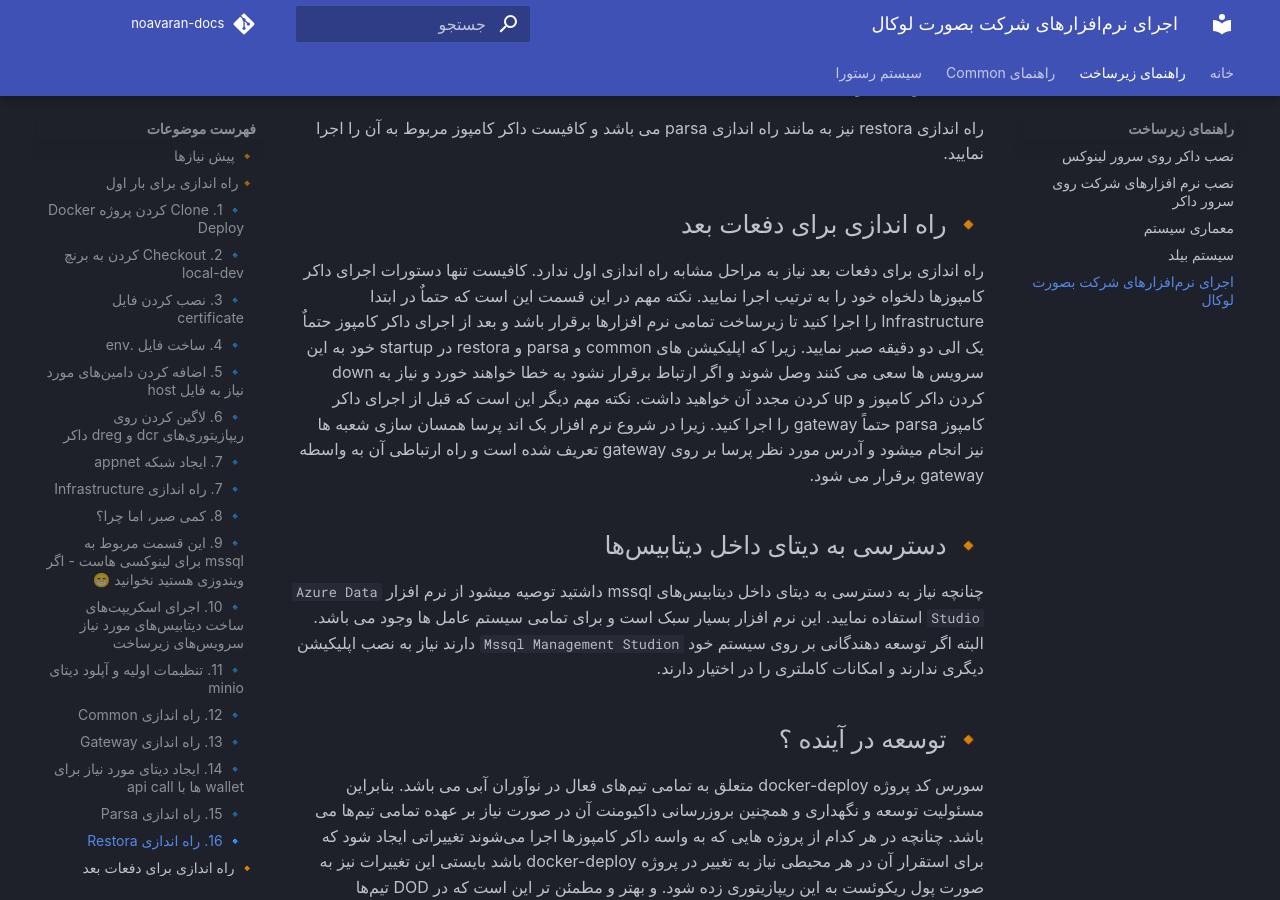
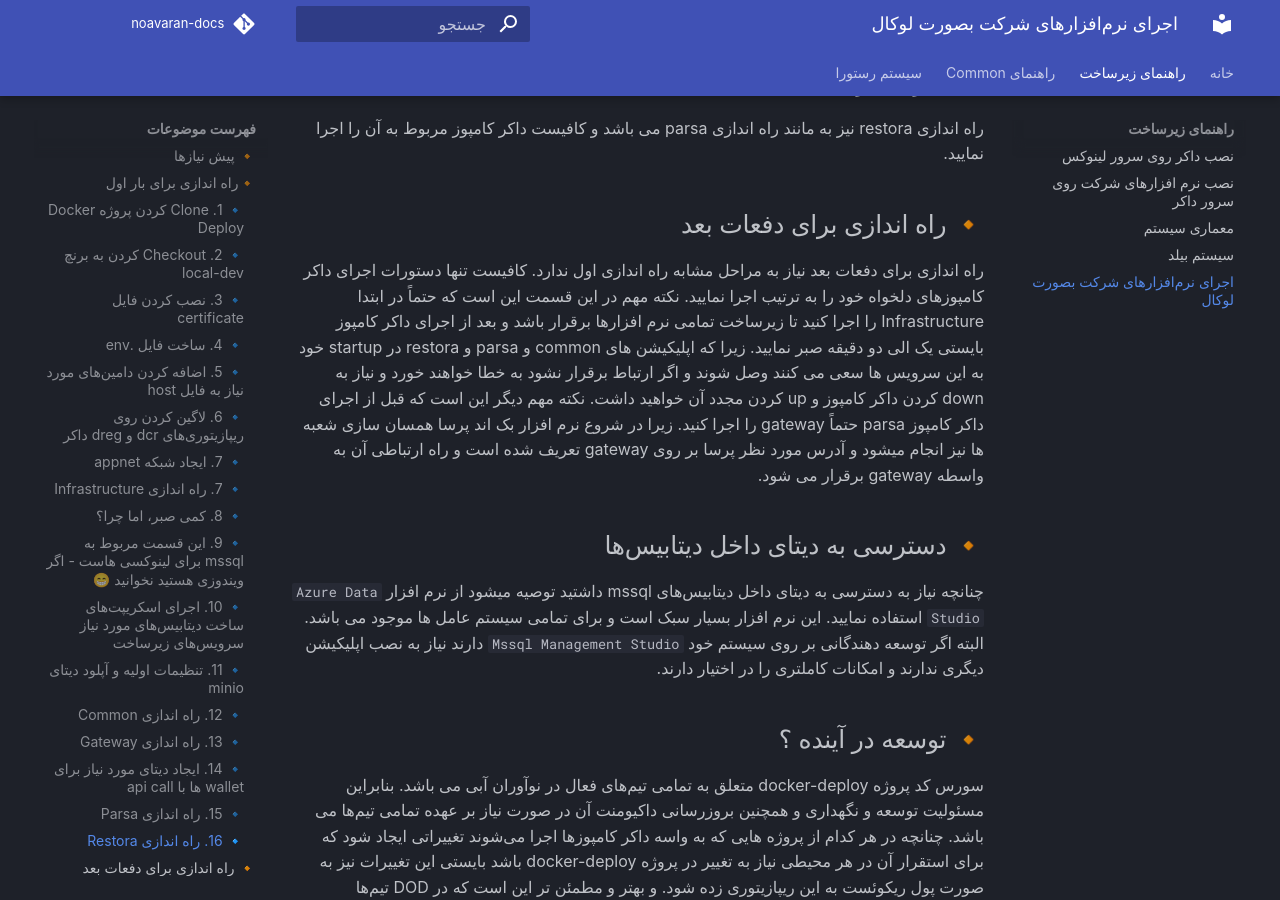
Before and after one commit to blue-innovators/noavaran-docs, an MkDocs documentation site: the page built from docs/infrastructure/setup-apps-local.md, in a window 1280 px wide and 900 px high, scrolled down 7601 px. Built offline with MkDocs 1.6.1 and Material for MkDocs 9.7.7, drawn with Linux system fonts in a browser that asks for light colours; some web fonts are replaced; comment, search, counter and statistics services are not loaded; some of the changed text lies outside the part shown.

Commit message:
proof read doc

````diff
--- a/docs/infrastructure/setup-apps-local.md
+++ b/docs/infrastructure/setup-apps-local.md
@@ -1,6 +1,6 @@
 # اجرای نرم‌افزارهای شرکت بصورت لوکال
 
-در این قسمت به صورت قدم به قدم نرم افزارهای موجود در شرکت را بصورت لوکال بر روی یک کامپیوتر راه اندازی میکنیم. این امکان به توسعه دهندگان اجازه می‌دهد تا دیپندنسی خود به هر کدام از سرورها جهت دریافت سرویس مد نظر را حذف کنند.
+در این قسمت به صورت قدم به قدم نرم افزارهای موجود در شرکت را بصورت لوکال بر روی یک کامپیوتر راه اندازی میکنیم. این امکان به توسعه دهندگان اجازه می‌دهد تا دیپندنسی خود به هر کدام از سرورها را جهت دریافت سرویس مد نظر حذف کنند.
 
 ## 🔸 پیش نیازها
 
@@ -56,7 +56,7 @@
 
 ### 🔹 5. اضافه کردن دامین‌های مورد نیاز به فایل host
 
-حال لازم است که در فایل host سیستم تمامی دامین‌های مورد نیاز را وارد کنیم تا بتوانیم آدرس های مورد نیازمان را بصورت لوکال در مرورگر سیستم خود ببینیم
+حال لازم است که در فایل host سیستم تمامی دامین‌های مورد نیاز را وارد کنیم تا بتوانیم آدرس های مورد نیازمان را بصورت لوکال در مرورگر سیستم خود ببینیم.
 آدرس ها را به شکل زیر تماماً به IP لوکال مپ میکنیم:
 
 ```
@@ -255,11 +255,11 @@
 راه اندازی restora نیز به مانند راه اندازی parsa می باشد و کافیست داکر کامپوز مربوط به آن را اجرا نمایید.
 
 ## 🔸 راه اندازی برای دفعات بعد
-راه اندازی برای دفعات بعد نیاز به مراحل مشابه راه اندازی اول ندارد. کافیست تنها دستورات اجرای داکر کامپوزها دلخواه خود را به ترتیب اجرا نمایید. نکته مهم در این قسمت این است که حتماٌ در ابتدا Infrastructure را اجرا کنید تا زیرساخت تمامی نرم افزارها برقرار باشد و بعد از اجرای داکر کامپوز حتماٌ یک الی دو دقیقه صبر نمایید. زیرا که اپلیکیشن های common و parsa و restora در startup خود به این سرویس ها سعی می کنند وصل شوند و اگر ارتباط برقرار نشود به خطا خواهند خورد و نیاز به down کردن داکر کامپوز و up کردن مجدد آن خواهید داشت. نکته مهم دیگر این است که قبل از اجرای داکر کامپوز parsa حتماً gateway را اجرا کنید. زیرا در شروع نرم افزار بک اند پرسا همسان سازی شعبه ها نیز انجام میشود و آدرس مورد نظر پرسا بر روی gateway تعریف شده است و راه ارتباطی آن به واسطه gateway برقرار می شود.
+راه اندازی برای دفعات بعد نیاز به مراحل مشابه راه اندازی اول ندارد. کافیست تنها دستورات اجرای داکر کامپوزهای دلخواه خود را به ترتیب اجرا نمایید. نکته مهم در این قسمت این است که حتماً در ابتدا Infrastructure را اجرا کنید تا زیرساخت تمامی نرم افزارها برقرار باشد و بعد از اجرای داکر کامپوز بایستی یک الی دو دقیقه صبر نمایید. زیرا که اپلیکیشن های common و parsa و restora در startup خود به این سرویس ها سعی می کنند وصل شوند و اگر ارتباط برقرار نشود به خطا خواهند خورد و نیاز به down کردن داکر کامپوز و up کردن مجدد آن خواهید داشت. نکته مهم دیگر این است که قبل از اجرای داکر کامپوز parsa حتماً gateway را اجرا کنید. زیرا در شروع نرم افزار بک اند پرسا همسان سازی شعبه ها نیز انجام میشود و آدرس مورد نظر پرسا بر روی gateway تعریف شده است و راه ارتباطی آن به واسطه gateway برقرار می شود.
 
 ## 🔸 دسترسی به دیتای داخل دیتابیس‌ها
 
-چنانچه نیاز به دسترسی به دیتای داخل دیتابیس‌های mssql داشتید توصیه میشود از نرم افزار `Azure Data Studio` استفاده نمایید. این نرم افزار بسیار سبک است و برای تمامی سیستم عامل ها وجود می باشد. البته اگر توسعه دهندگانی بر روی سیستم خود `Mssql Management Studion` دارند نیاز به نصب اپلیکیشن دیگری ندارند و امکانات کاملتری را در اختیار دارند.
+چنانچه نیاز به دسترسی به دیتای داخل دیتابیس‌های mssql داشتید توصیه میشود از نرم افزار `Azure Data Studio` استفاده نمایید. این نرم افزار بسیار سبک است و برای تمامی سیستم عامل ها موجود می باشد. البته اگر توسعه دهندگانی بر روی سیستم خود `Mssql Management Studio` دارند نیاز به نصب اپلیکیشن دیگری ندارند و امکانات کاملتری را در اختیار دارند.
 
 ## 🔸 توسعه در آینده ؟
 
````
Also changed, not shown: other parts of docs/infrastructure/setup-apps-local.md (+9 -9 lines).
